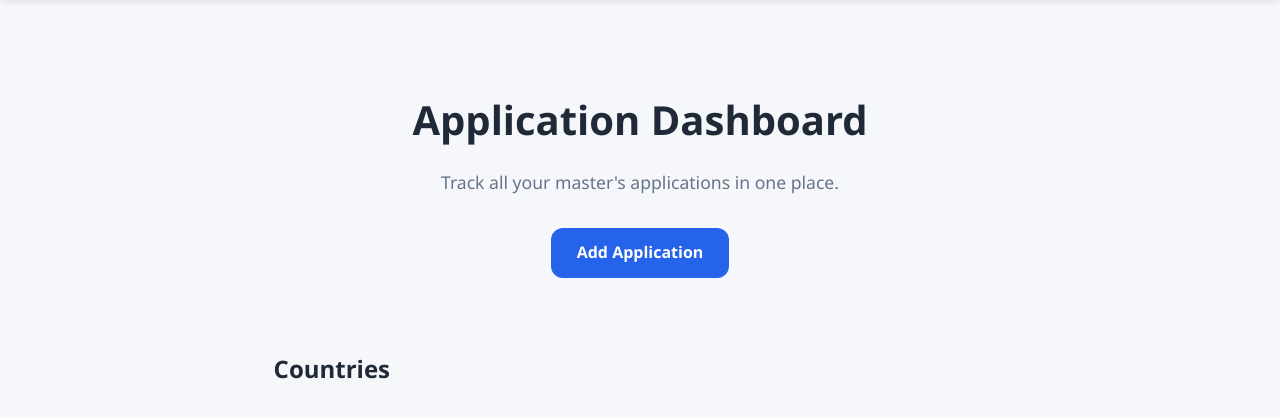
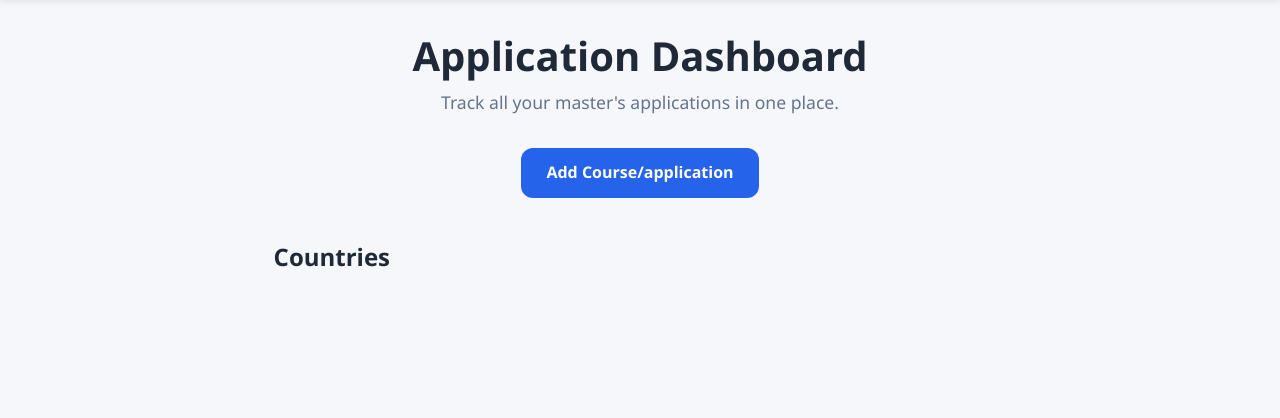
Before and after one commit to YagneshGuduru/personalised_college_applications_tracker, a Flask app: page / in a window 1280 px wide. Shown: the part 73-491 px from the top of the page. Run offline with Flask 3, Linux system fonts and the light colour scheme; data that the repository does not hold is empty.

Commit message:
Upgraded dashboard design.

```diff
--- a/app/static/style.css
+++ b/app/static/style.css
@@ -27,16 +27,6 @@ body {
   --radius: 12px;
 }
 
-
-
-.container {
-  max-width: 80%;
-  margin: auto;
-  padding: 1.5rem;
-}
-
-
-
 .navbar {
   background: var(--bg-light);
   padding: 1rem 2rem;
@@ -52,17 +42,23 @@ body {
   color: var(--primary);
 }
 
+.container {
+  max-width: 80%;
+  margin: auto;
+  padding: 1.5rem;
+}
 
+/* Dashboard page */
 
 .hero {
   text-align: center;
-  padding: 4rem 1.5rem 3rem 1.5rem;
+  padding: 0rem 1.5rem 1rem 1.5rem;
 }
 
 .hero h1 {
   font-size: 2.5rem;
   font-weight: 700;
-  margin-bottom: 1rem;
+  margin-bottom: 0rem;
 }
 
 .hero p {
@@ -70,8 +66,6 @@ body {
   font-size: 1.1rem;
   margin-bottom: 2rem;
 }
-
-
 
 .btn {
   display: inline-block;
@@ -106,21 +100,9 @@ body {
   color: white;
 }
 
-
-
-.card {
-  background: var(--bg-light);
-  padding: 1.5rem;
-  border-radius: var(--radius);
-  box-shadow: 0 4px 12px var(--shadow);
-  transition: 0.25s ease;
-}
-
-
-
 #country-buttons {
   display: grid;
-  grid-template-columns: repeat(auto-fit, minmax(260px, 1fr));
+  grid-template-columns: repeat(auto-fill, minmax(260px, 260px));
   gap: 20px;
   margin-top: 1rem;
 }
@@ -156,11 +138,11 @@ body {
 
 
 
-.grid-3 {
+/* .grid-3 {
   display: grid;
   grid-template-columns: repeat(auto-fit, minmax(260px, 1fr));
   gap: 20px;
-}
+} */
 
 
 
@@ -174,6 +156,7 @@ body {
   }
 }
 
+/* Add Application page */
 
 .form-container {
   background: var(--bg-light);
--- a/app/templates/dashboard.html
+++ b/app/templates/dashboard.html
@@ -9,7 +9,7 @@
     <p>Track all your master's applications in one place.</p>
 
     <a href="{{ url_for('add_application') }}" class="btn btn-primary">
-        Add Application
+        Add Course/application
     </a>
 </section>
 
```
